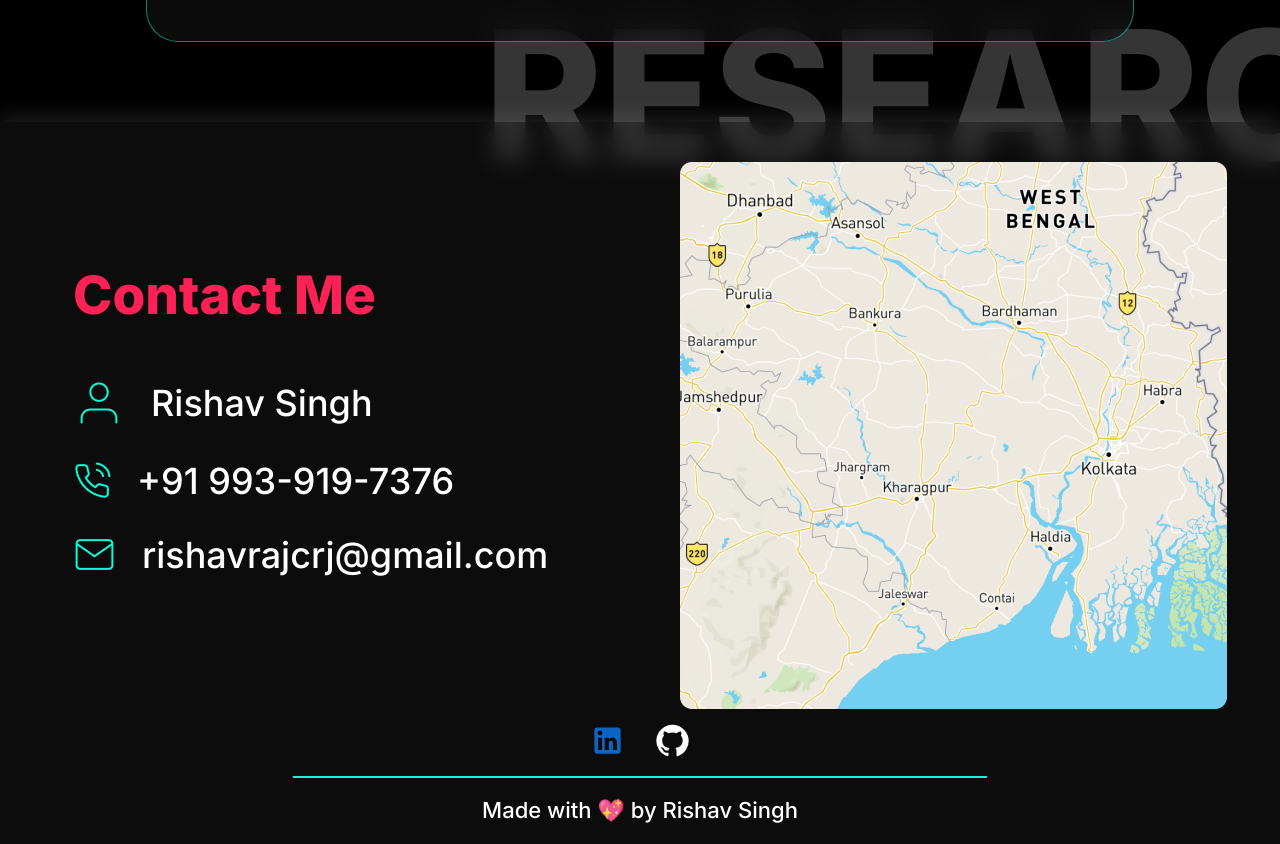
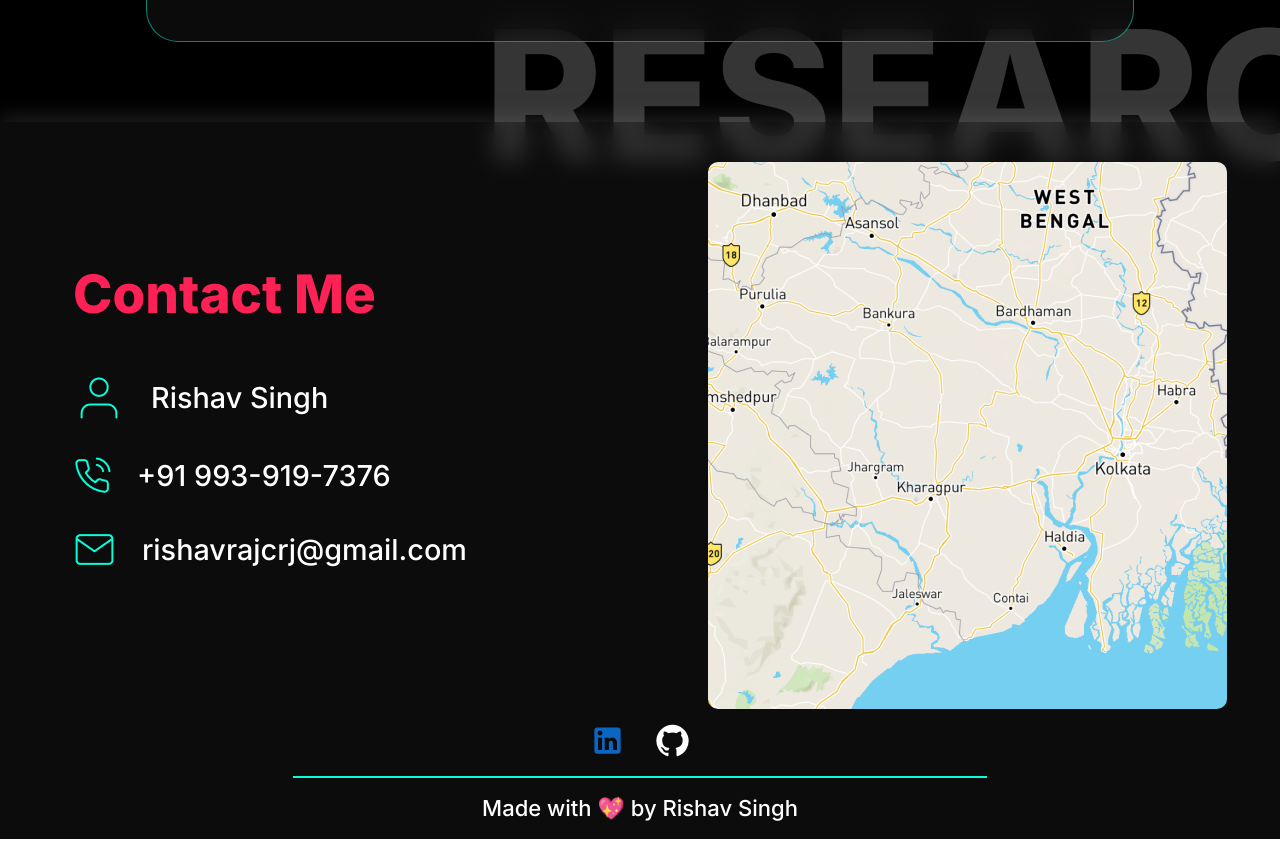
Before and after one commit to TheDa21crj/Portfolio, a React (Vite) app: page / in a window 1280 px wide. Shown: the part 2620-3464 px from the top of the page. Built offline with nearby package versions, Linux system fonts and the light colour scheme.

Commit message:
Update Contact.module.css

```diff
--- a/src/Components/Home/Css/Contact.module.css
+++ b/src/Components/Home/Css/Contact.module.css
@@ -11,14 +11,17 @@
   justify-content: space-between;
   align-items: center;
   padding: 40px 53px 0px 73px;
+  gap: 0px 30px;
 }
 
 .ContactMe {
   font-family: "Inter", sans-serif;
   font-style: normal;
   font-weight: 800;
-  font-size: 53px;
-  line-height: 64px;
+  /* font-size: 53px; */
+  font-size: clamp(1.4rem, 3vw + 1rem, 3.313rem);
+  /* line-height: 64px; */
+  line-height: clamp(1.6rem, 3vw + 1rem, 3.6rem);
   color: #fd2155;
   margin-bottom: 50px;
 }
@@ -28,8 +31,11 @@
 }
 
 .MapImg {
-  width: 547px;
+  /* width: 547px; */
+  width: 45%;
   height: 547px;
+  object-fit: cover;
+  border-radius: 10px;
 }
 
 .contactMapDivChild {
@@ -39,58 +45,20 @@
 }
 
 .contactDivPTag {
-  text-decoration: none;
+  display: flex;
   color: inherit;
-  display: flex;
   align-items: center;
   font-family: "Inter", sans-serif;
+  text-decoration: none;
+  /* font-size: 36px; */
+  font-size: clamp(1rem, 1vw + 1rem, 2.25rem);
   font-weight: 400;
-  font-size: 36px;
   line-height: 44px;
 }
 
 .contactIcon {
   color: #08fdd8;
   margin-right: 26px;
-}
-
-.TeaxtareaTag {
-  font-family: "Inter", sans-serif;
-  outline: none;
-  resize: none;
-  width: 100%;
-  height: 100px;
-  background: rgba(32, 32, 32, 0.52);
-  border: 1px solid rgba(8, 253, 216, 0.14);
-  color: #fff;
-  padding: 15px;
-  font-weight: 300;
-  font-size: 14px;
-  line-height: 17px;
-  margin-bottom: 15px;
-}
-
-.TeaxtareaTag::placeholder {
-  font-family: "Inter", sans-serif;
-  font-style: italic;
-  font-weight: 300;
-  font-size: 14px;
-  line-height: 17px;
-  color: #08fdd8;
-}
-
-.Send {
-  width: 63px;
-  height: 31px;
-  background: #25ffde;
-  border-radius: 12px;
-  font-family: "Inter", sans-serif;
-  font-style: normal;
-  font-weight: 400;
-  font-size: 14px;
-  line-height: 17px;
-  color: #000000;
-  cursor: pointer;
 }
 
 .mDivBottom {
@@ -112,7 +80,35 @@
   font-family: "Inter", sans-serif;
   font-style: normal;
   font-weight: 400;
-  font-size: 22px;
-  line-height: 27px;
+  /* font-size: 22px; */
+  font-size: clamp(0.6rem, 1vw + 1rem, 1.375rem);
+  /* line-height: 27px; */
+  line-height: clamp(0.6rem, 1vw + 1rem, 1.375rem);
   margin-bottom: 20px;
 }
+
+@media only screen and (max-width: 1000px) {
+  .mConDiv {
+    padding: 40px 30px 0px 30px;
+  }
+}
+
+@media only screen and (max-width: 900px) {
+  .MapImg {
+    width: 35%;
+  }
+}
+
+@media only screen and (max-width: 650px) {
+  .mConDiv {
+    flex-direction: column;
+  }
+  .MapImg {
+    width: 100%;
+    height: 350px;
+    margin-bottom: 30px;
+  }
+  .line {
+    width: 70%;
+  }
+}
```
